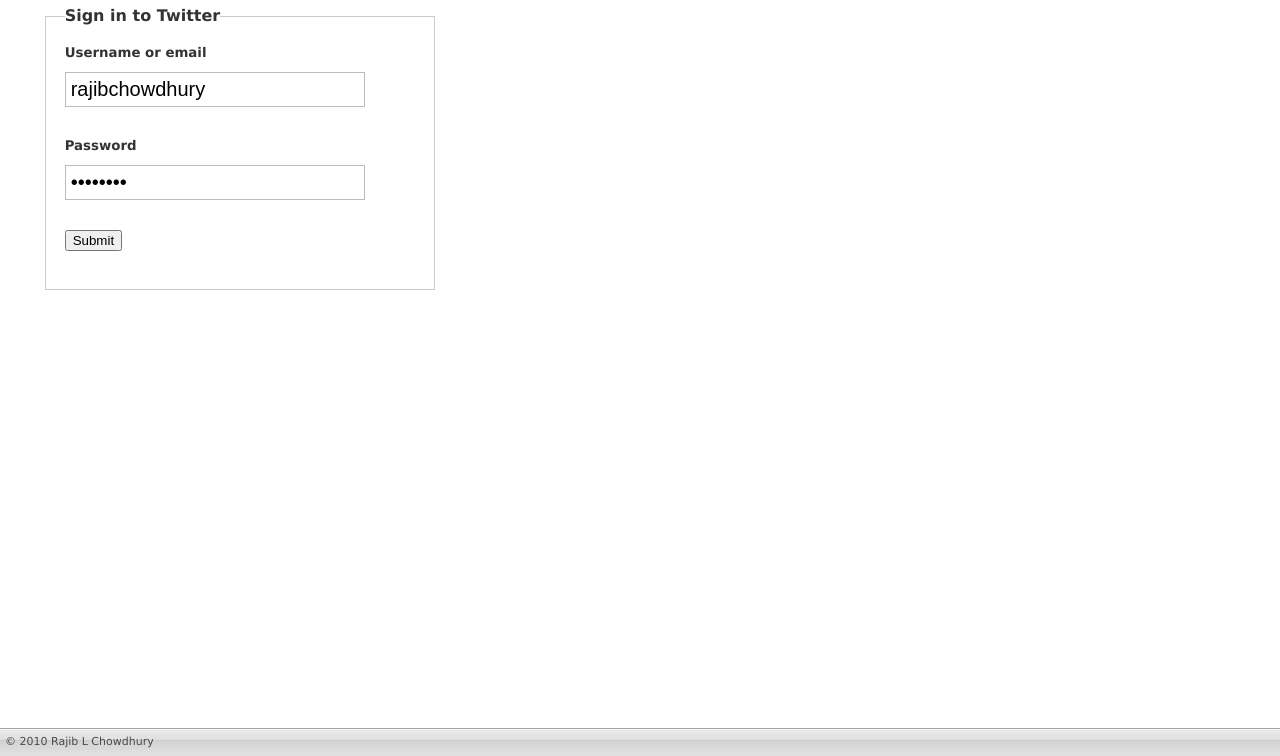
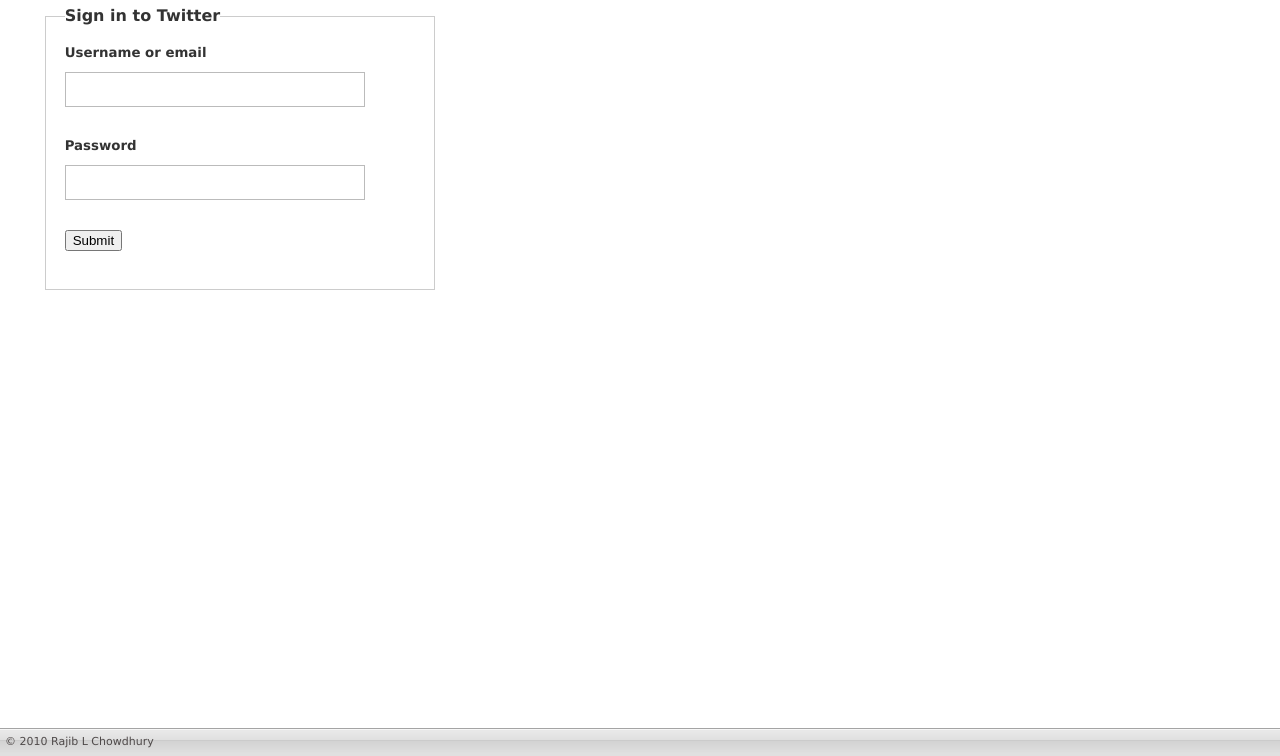
Before and after one commit to rajib/twitrics, a plain HTML site: page Resources/index.html in a window 1280 px wide. Shown: the part 44-800 px from the top of the page. Drawn offline with nearby package versions, Linux system fonts and the light colour scheme.

Commit message:
index.html updated.

```diff
--- a/Resources/index.html
+++ b/Resources/index.html
@@ -22,10 +22,10 @@
         		<legend>Sign in to Twitter</legend>
 
         		<p><label for="username">Username or email</label><br>
-        		  <input type="text" value="rajibchowdhury" id="username" name="username" class="title"></p>
+        		  <input type="text" value="" id="username" name="username" class="title"></p>
 
                 <p><label for="password">Password</label><br>
-        		  <input type="password" value="rajib237" name="password" id="password" class="title"></p>
+        		  <input type="password" value="" name="password" id="password" class="title"></p>
 
         		<p><input type="submit" value="Submit" onclick="Twitter.login();">
         	</fieldset>
```
Also changed, not shown: 1 other file.
